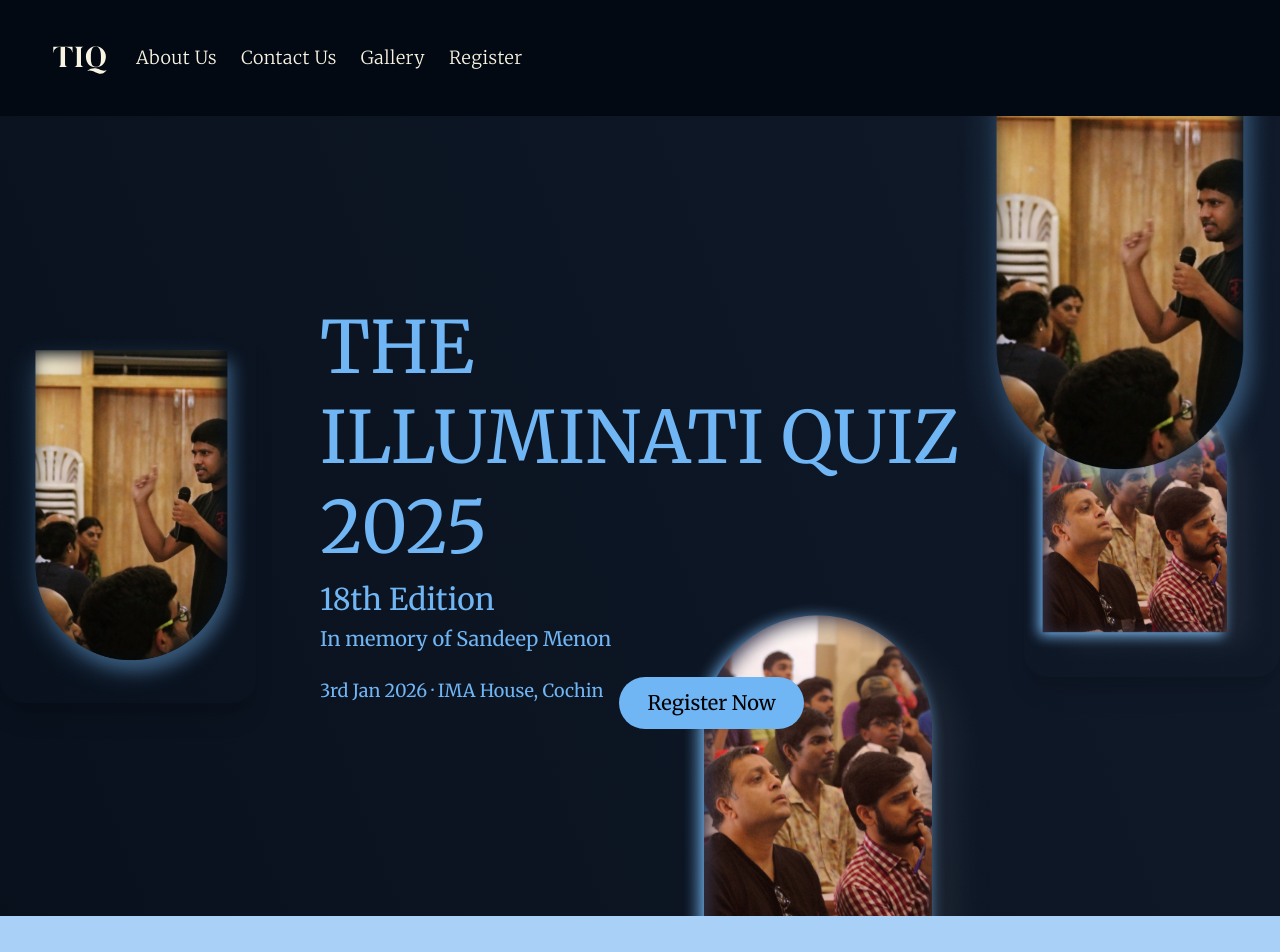
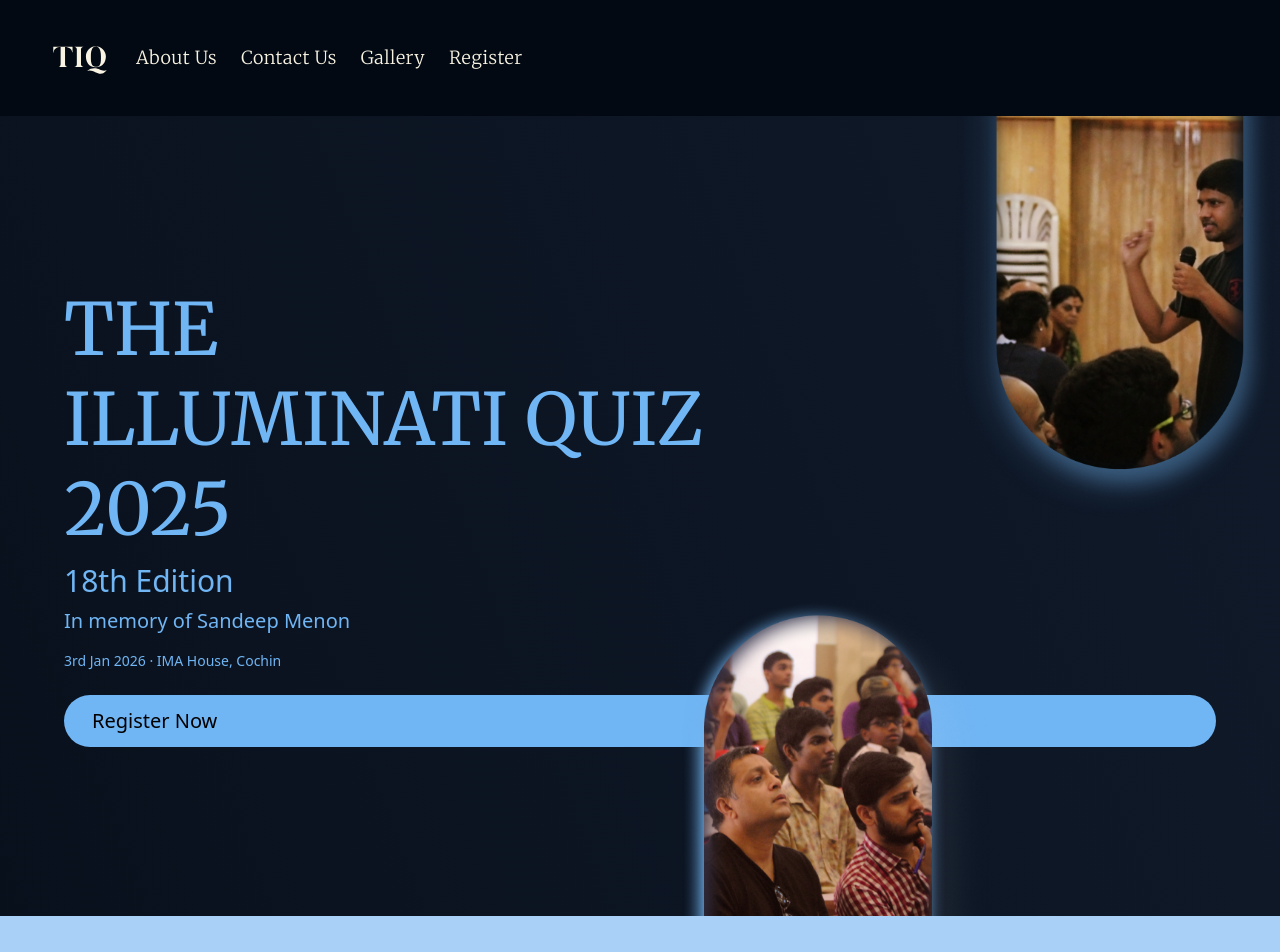
Before and after one commit to azmil666/tiq-web, a SvelteKit app: page / in a window 1280 px wide. Shown: the top 952 px of the page. Built offline with nearby package versions, Linux system fonts and the light colour scheme.

Commit message:
Improve layout

```diff
--- a/src/components/Landing.svelte
+++ b/src/components/Landing.svelte
@@ -49,13 +49,13 @@
 
 
 <div class="relative overflow-hidden flex flex-col lg:flex-row min-h-screen items-center justify-between">
--->
+
 <div class="relative z-0 overflow-hidden flex flex-col lg:flex-row
             min-h-[70vh] md:min-h-screen
-            pt-52 pb-52 lg:pt-0 lg:pb-0
+            lg:pt-0 lg:pb-0
             items-center justify-center lg:justify-between">
 
-<!-- MOBILE HERO STACK -->
+
 
   <img
     src="/media/pic1.png"
@@ -134,7 +134,69 @@
 
 
 
+</div> -->
+
+<div class="relative overflow-hidden flex flex-col lg:flex-row
+            min-h-[70vh] md:min-h-screen
+            items-center justify-center lg:justify-between">
+
+  <!-- MOBILE: TOP IMAGE -->
+  <img
+    src="/media/pic1.png"
+    alt="speaker"
+    class="lg:hidden mx-auto mt-6 w-64 max-w-[80%] rounded-3xl shadow-xl"
+  />
+
+  <!-- TEXT -->
+  <div class="flex flex-col flex-1 px-6 md:px-16 text-center lg:text-left my-10">
+    <h1 class="text-[#70B5F4] font-[merriweather]
+               text-2xl sm:text-5xl lg:text-7xl
+               leading-snug sm:leading-tight">
+      <span class="block">THE</span>
+      <span class="block">ILLUMINATI QUIZ</span>
+      <span class="block">2025</span>
+    </h1>
+
+    <p class="mt-2 text-sm sm:text-lg md:text-3xl text-[#70B5F4]">
+      18th Edition
+    </p>
+
+    <p class="mt-2 text-xs sm:text-base md:text-xl text-[#70B5F4]">
+      In memory of Sandeep Menon
+    </p>
+
+    <p class="mt-4 text-[#70B5F4]">
+      3rd Jan 2026 · IMA House, Cochin
+    </p>
+
+    <a
+      href="/register"
+      class="mt-6 px-7 py-3 bg-[#70B5F4] rounded-full text-xl mx-auto lg:mx-0 hover:bg-[#f2b94f]"
+    >
+      Register Now
+    </a>
+  </div>
+
+  <!-- MOBILE: BOTTOM IMAGE -->
+  <img
+    src="/media/pic2.png"
+    alt="audience"
+    class="lg:hidden mx-auto mb-10 w-64 max-w-[80%] rounded-3xl shadow-xl"
+  />
+
+  <!-- DESKTOP ONLY (UNCHANGED) -->
+  <img
+    src="/media/pic1.png"
+    class="hidden lg:block absolute -top-[72px] right-0 h-[60vh] rounded-b-[3rem]"
+  />
+
+  <img
+    src="/media/pic2.png"
+    class="hidden lg:block absolute -bottom-[72px] right-[22%] h-[50vh] rounded-t-[3rem]"
+  />
+
 </div>
+
 
 
 <!-- Event Info Sections with Light Blue Background -->
```
